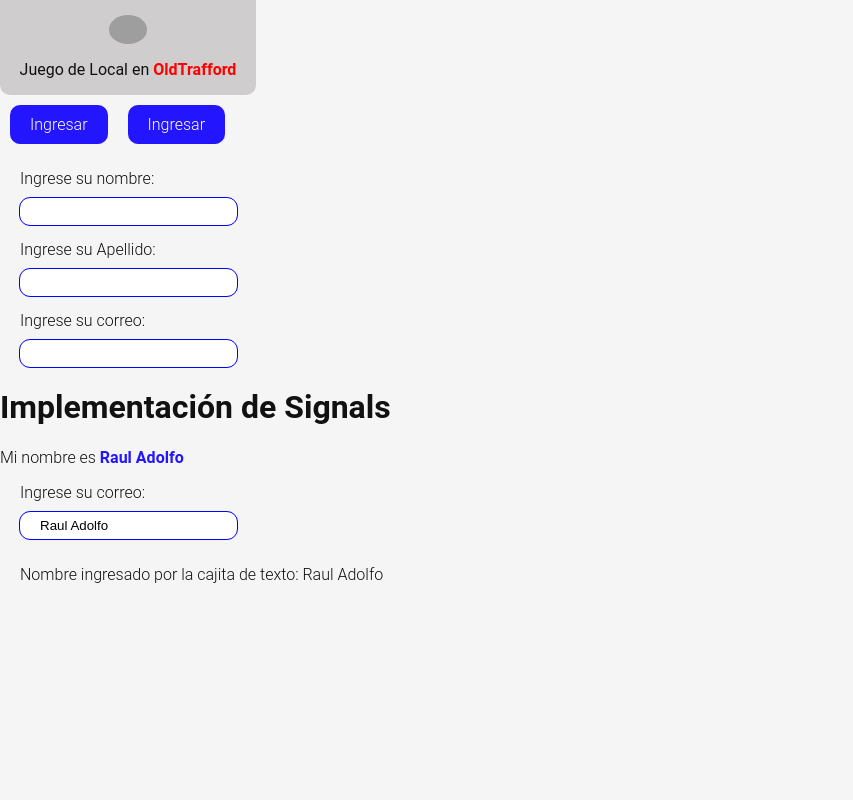
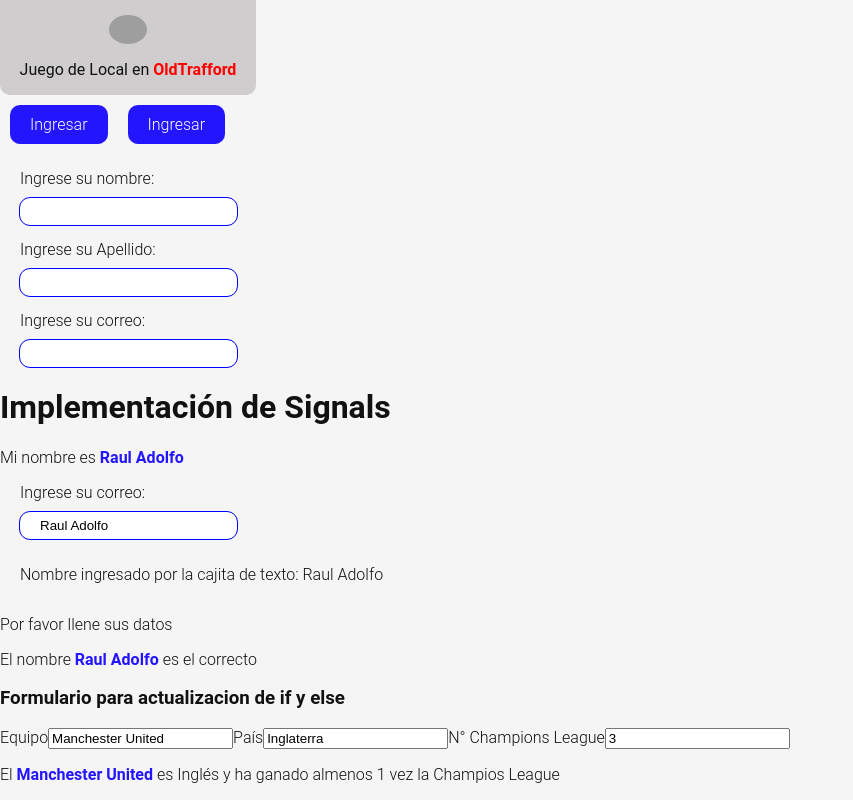
Before and after one commit to raulsr92/Curso-Angular-1, an Angular app: page /labs in a window 1280 px wide. Shown: the part 874-1674 px from the top of the page, without its empty margins (0-853 px from the left). Before the commit the page ends 1489 px from the top, so only its background shows below. Built offline with nearby package versions, Linux system fonts and the light colour scheme; grey boxes are pictures that could not be loaded.

Commit message:
Clase 14: @if y @else

```diff
--- a/src/app/pages/home/home.html
+++ b/src/app/pages/home/home.html
@@ -26,7 +26,7 @@
         @for (tareita of tasks2(); track $index){
           <li>
             <div class="view">
-              <input class="toggle" type="checkbox" (click)="changeCheck($event, $index)" [checked]="tareita.completed"/>
+              <input class="toggle" type="checkbox" (change)="changeCheck($event, $index)" [checked]="tareita.completed"/>
               <label>{{tareita.title}}</label>
               <button class="destroy" (click)="deleteTask($index)"></button>
             </div>
--- a/src/app/pages/home/home.ts
+++ b/src/app/pages/home/home.ts
@@ -74,8 +74,6 @@ export class Home {
 
   }
 
-
-
   deleteTask = (index: number) =>{
 
     // Eliminar la tarea
--- a/src/app/pages/labs/labs.html
+++ b/src/app/pages/labs/labs.html
@@ -40,9 +40,9 @@
 
 <div style="display: flex; flex-direction: column; width: 20%; background-color: rgb(207, 205, 205); justify-content: center; align-items: center; border-radius: 10px; margin-top: 10px;">
   <h2 style="color: black;">Mi equipo preferido</h2>
-  <p style="font-weight: 800;">{{englandTeam.name}}</p>
-  <img [src]="englandTeam.escudo" alt="" style="width: 15%; border-radius: 50%;">
-  <p style="font-weight: 400;">Juego de Local en <span style="color: red; font-weight: 700;">{{englandTeam.estadio}}</span> </p>
+  <p style="font-weight: 800;">{{englandTeam().name}}</p>
+  <img [src]="englandTeam().escudo" alt="" style="width: 15%; border-radius: 50%;">
+  <p style="font-weight: 400;">Juego de Local en <span style="color: red; font-weight: 700;">{{englandTeam().estadio}}</span> </p>
 </div>
 
 <!--Clase 6-->
@@ -81,3 +81,37 @@
 
   <p>Nombre ingresado por la cajita de texto: {{firstName()}}</p>
 </div>
+
+<!--Clase 12: Uso de ngIf y ngFor para control de flujos en Angular  -->
+
+@if (number2 > number1) {
+
+  <div>
+    Por favor llene sus datos
+  </div>
+
+}
+
+@if ( firstName() == "Raul Adolfo"){
+
+  <p> El nombre <span> {{firstName()}} </span> es el correcto </p>
+}
+
+<h3>Formulario para actualizacion de if y else</h3>
+
+  <label for="equipo">Equipo</label>
+  <input id="equipo" type="text" [value]="englandTeam().name" (change)="actualizarEquipo($event)">
+  <label for="pais">País</label>
+  <input id="pais" type="text" [value]="englandTeam().country" (change)="actualizarEquipo($event)">
+  <label for="copas">N° Champions League</label>
+  <input id="copas" type="number" [value]="englandTeam().championsLeague" (change)="actualizarEquipo($event)">
+
+
+@if (englandTeam().country == "Inglaterra" && englandTeam().championsLeague>0){
+
+  <p>El <span>{{englandTeam().name}}</span> es Inglés y ha ganado almenos 1 vez la Champios League</p>
+
+} @else {
+
+  <p>El {{englandTeam().name}} no es Inglés o no ha ganado la Champios League</p>
+}
--- a/src/app/pages/labs/labs.ts
+++ b/src/app/pages/labs/labs.ts
@@ -16,6 +16,9 @@ export class Labs {
   miNombre = "RaulSanz"
   city = 'Lima';
   country = "Peru"
+
+  number1 = 23;
+  number2 = 34
 
 tasks = [
     "Instalar Angular CLI",
@@ -41,11 +44,14 @@ tasks = [
   rutaImg = "https://images.pexels.com/photos/30367164/pexels-photo-30367164.jpeg"
 
   /*Creación de un objeto literal*/
-  englandTeam = {
+
+  englandTeam = signal({
     name: "Manchester United",
     escudo: "https://i.pinimg.com/originals/c4/6b/71/c46b71490cb2abe51cbe10e6fd48e19a.jpg",
-    estadio: "OldTrafford"
-  }
+    estadio: "OldTrafford",
+    country: "Inglaterra",
+    championsLeague: 3
+  })
 
   clickHandler = ()=>{
     alert("Usted ha hecho un click")
@@ -86,4 +92,31 @@ tasks = [
 
     this.firstName.set(inputElement.value)
   }
+
+
+  actualizarEquipo = (event:Event) =>{
+
+    console.log(event)
+
+    const inputElement = event.target as HTMLInputElement
+    console.log(inputElement.value)
+
+    const newValue = inputElement.value
+    console.log(inputElement.id)
+
+
+      switch (inputElement.id) {
+        case"pais":
+            this.englandTeam.update( (equipo)=> ({...equipo, country:newValue}))
+          break;
+        case"equipo":
+            this.englandTeam.update((equipo) => ({...equipo, name: newValue }))
+          break;
+
+        case "copas":
+            this.englandTeam.update((equipo) => ({...equipo, championsLeague: parseInt(newValue,10) }))
+          break;
+      }
+
+  }
 }
```
